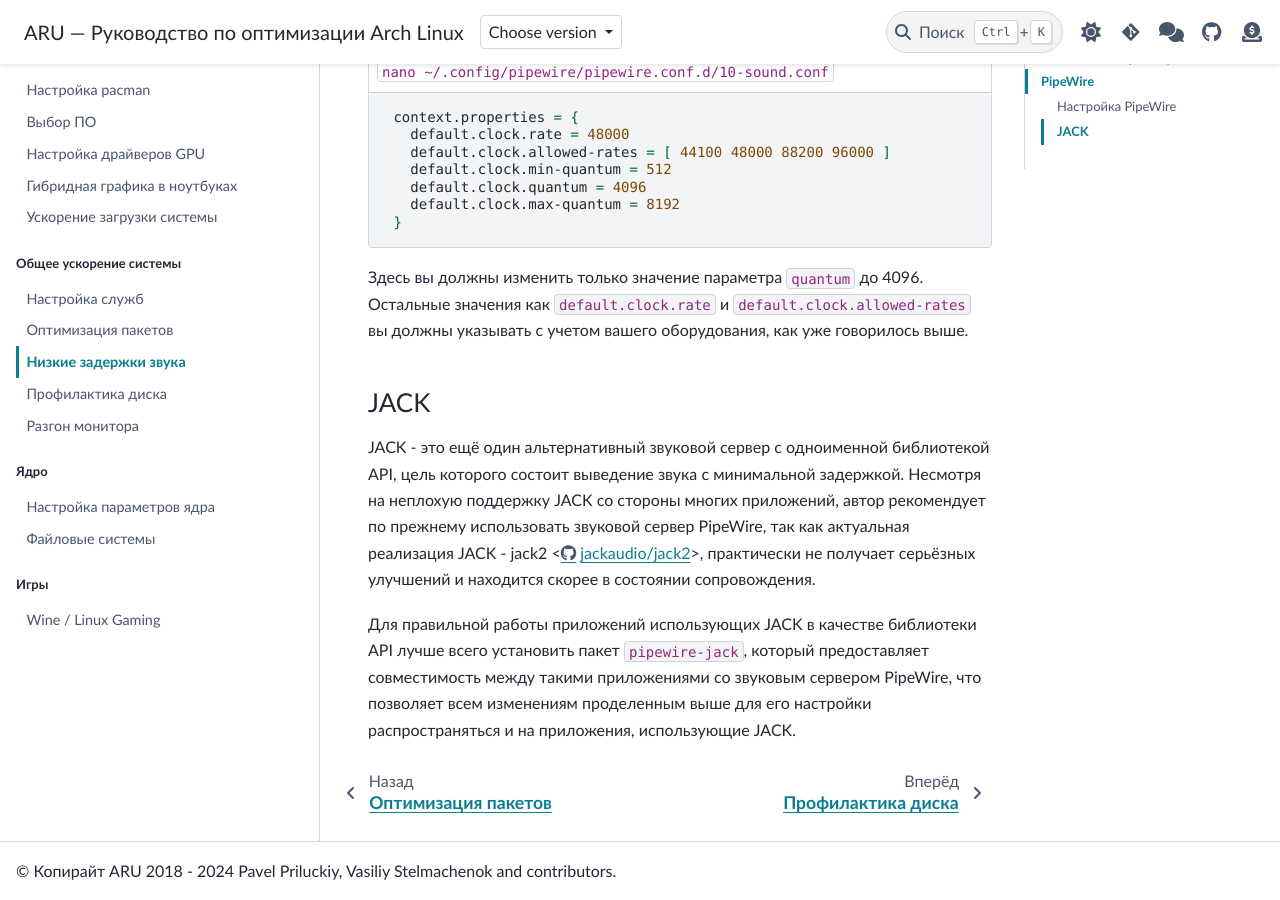
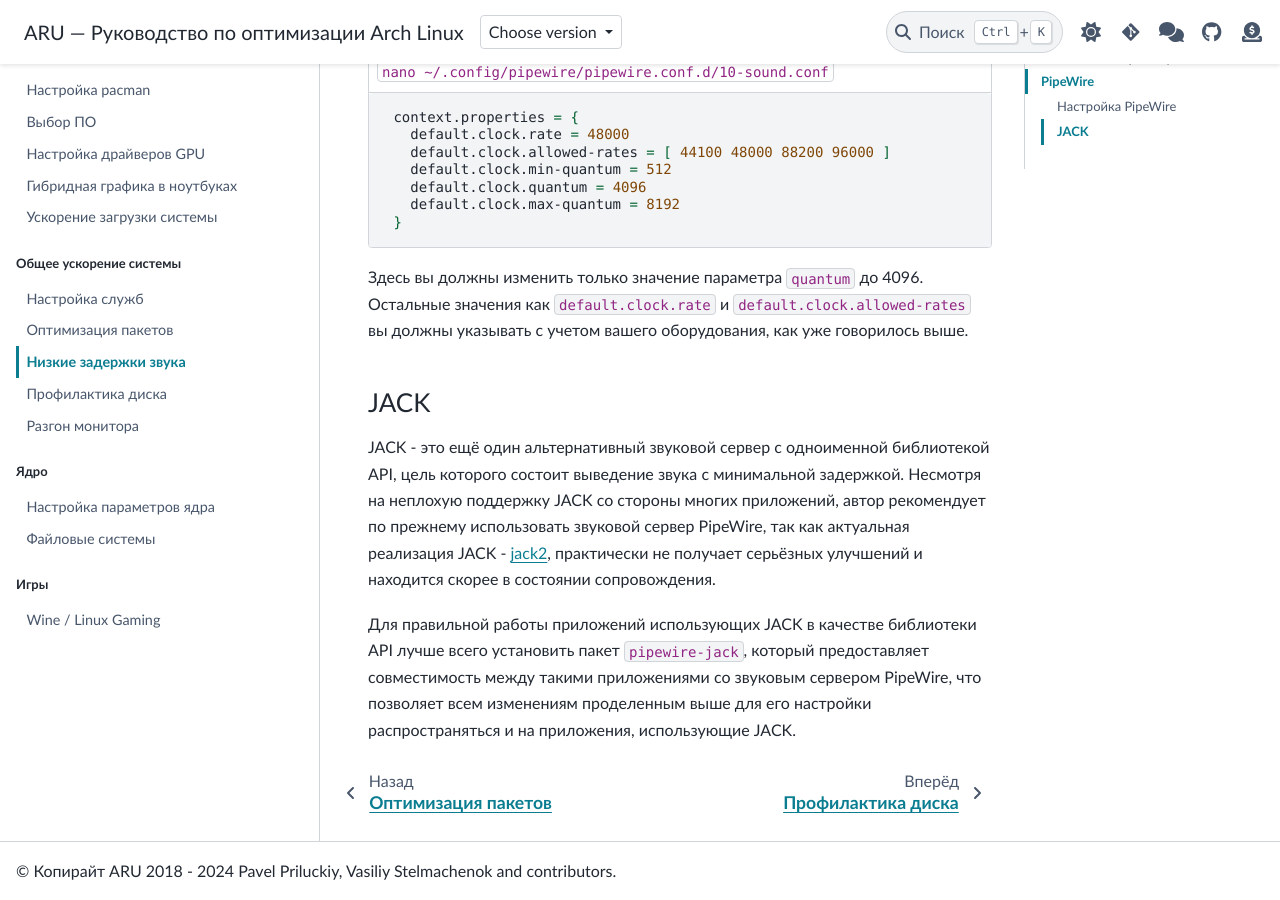
Before and after one commit to ventureoo/ARU, a Sphinx documentation site: the page built from docs/source/sound.rst, in a window 1280 px wide and 900 px high, scrolled down 3067 px. Built offline with Sphinx 7.4.7 and the PyData theme 0.15.4, drawn with Linux system fonts in a browser that asks for light colours.

Commit message:
generic-system-acceleration/sound: Fix target name
Signed-off-by: Vasiliy Stelmachenok <ventureo@cachyos.org>

```diff
--- a/docs/source/sound.rst
+++ b/docs/source/sound.rst
@@ -19,15 +19,16 @@
 PipeWire
 ========
 
-`PipeWire <https://wiki.archlinux.org/title/PipeWire_(Русский)>`_ - это новая
-альтернатива PulseAudio, которая призвана избавить от проблем своего
-предшественника, уменьшить задержки звука, снизить потребление памяти и
-улучшить безопасность. PipeWire поставляется по умолчанию в Arch Linux в
-качестве звукового сервера, требуемого для клиентов libpulse [#]_, так что
-никаких команд для его установки прописывать не нужно. Однако несмотря на это
-рекомендуется установить дополнительные компоненты и явно включить
-пользовательские службы для уменьшения их задержки запуска через активацию
-путем сокетов, которая используется по умолчанию для запуска PipeWire::
+`PipeWire <https://wiki.archlinux.org/title/PipeWire_(Русский)>`__ -
+это новая альтернатива PulseAudio, которая призвана избавить от
+проблем своего предшественника, уменьшить задержки звука, снизить
+потребление памяти и улучшить безопасность. PipeWire поставляется по
+умолчанию в Arch Linux в качестве звукового сервера, требуемого для
+клиентов libpulse [#]_, так что никаких команд для его установки
+прописывать не нужно. Однако несмотря на это рекомендуется установить
+дополнительные компоненты и явно включить пользовательские службы для
+уменьшения их задержки запуска через активацию путем сокетов, которая
+используется по умолчанию для запуска PipeWire::
 
   sudo pacman -S pipewire-jack lib32-pipewire gst-plugin-pipewire
   systemctl --user enable --now pipewire pipewire-pulse wireplumber
@@ -179,8 +180,8 @@
 библиотекой API, цель которого состоит выведение звука с минимальной
 задержкой. Несмотря на неплохую поддержку JACK со стороны многих
 приложений, автор рекомендует по прежнему использовать звуковой сервер
-PipeWire, так как актуальная реализация JACK - jack2
-<https://github.com/jackaudio/jack2>, практически не получает
+PipeWire, так как актуальная реализация JACK - `jack2
+<https://github.com/jackaudio/jack2>`__, практически не получает
 серьёзных улучшений и находится скорее в состоянии сопровождения.
 
 Для правильной работы приложений использующих JACK в качестве
```
